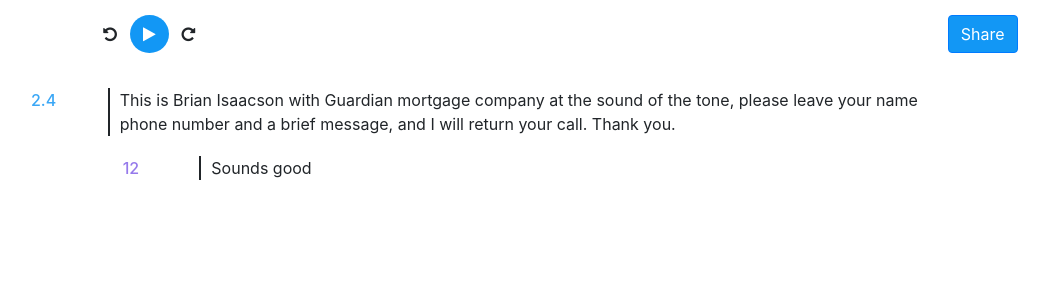
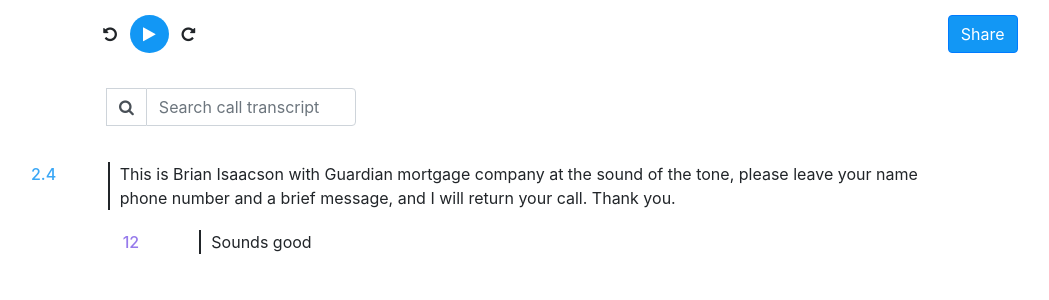
Before and after one commit to adewaskar/intel-conv, a React (Create React App) app: page / in a window 1280 px wide. Shown: the top 300 px of the page, without its empty margins (74-1123 px from the left). Built offline with nearby package versions, Linux system fonts and the light colour scheme.

Commit message:
added audio elements and hooked up with words

```diff
--- a/src/components/Header.js
+++ b/src/components/Header.js
@@ -1,12 +1,12 @@
 export const Header = ({player,setPlay})=>
 {
-    return <div class="header">
+    return <div className="header">
         <div className="row">
             <div className="col-md-4">
                 <div className="controls">
-                <button className="btn btn-icon"><i class="fa fa-undo" aria-hidden="true"></i></button>
-                    <button onClick={()=>setPlay(!player.play)} className="btn btn-pause play-pause"><i class={`fa fa-${player.play ?'pause':'play'}`} aria-hidden="true"></i></button>
-                <button className="btn btn-repeat"><i class="fa fa-repeat" aria-hidden="true"></i></button>
+                <button className="btn btn-icon"><i className="fa fa-undo" aria-hidden="true"></i></button>
+                    <button onClick={()=>setPlay(!player.play)} className="btn btn-pause play-pause"><i className={`fa fa-${player.play ?'pause':'play'}`} aria-hidden="true"></i></button>
+                <button className="btn btn-repeat"><i className="fa fa-repeat" aria-hidden="true"></i></button>
 
                 </div>
             </div>
--- a/src/components/Index.css
+++ b/src/components/Index.css
@@ -40,3 +40,21 @@
 .share button{
     background-color: #1297f5;
 }
+.word.active{
+    background-color:#bee1fb;
+    color:#000;
+}
+.search-box{
+    width: 250px;
+}
+
+.search-box .input-group-text{
+    background: transparent;
+    border-right: 0;
+    border-radius: 0;
+
+}
+
+.search-transcript{
+    margin-top: 20px;
+}
--- a/src/components/Main.js
+++ b/src/components/Main.js
@@ -1,11 +1,12 @@
 import { Header } from "./Header"
 import { DATA } from '../data/transcript';
-import { useState,useRef } from "react";
+import { useState,useRef,useEffect } from "react";
 import {Waveform} from './Waveform'
 import { Transcript } from "./Transcript";
 
-const AUDIO_URL = '../data/audio.wav';
-const audio = new Audio(AUDIO_URL);
+import AUDIO from '../data/audio.wav'
+// const audio = new Audio(AUDIO_URL);
+let audio = new Audio(AUDIO)
 
 export const Main = ({})=>
 {
@@ -15,18 +16,33 @@ export const Main = ({})=>
                 w.startTime=Number(w.startTime.replace('s',''))
                 w.endTime=Number(w.endTime.replace('s',''))
             })
-    })
-    let [data, setData] = useState(TRANSCRIPT);
-    let [player, setPlayer] = useState({
-        play:false,
-    })
+        })
+        let [data, setData] = useState(TRANSCRIPT);
+        let [searchText, setsearchText] = useState(null);
+        let [player, setPlayer] = useState({
+            play: false,
+            currentTime:null
+        })
+
+        useEffect(() => {
+            audio.addEventListener('timeupdate', (e) => {
+                console.log(e.target.currentTime,'e')
+                setPlayer({ ...player,currentTime: e.target.currentTime });
+            });
+        },[]);
+
+    audio.crossOrigin = 'anonymous';
     const audioEl = useRef(null)
-    console.log(audioEl,'audioEl')
-    return <div class="main">
-        <audio ref={audioEl} src={AUDIO_URL} style={{ display: 'none' }} />
+    return <div className="main">
         <div className="container-fluid">
             <Header player={player} setPlay={(play) => {
-                audioEl.current.play();
+                if (play)
+                {
+                 audio.play();
+                }
+                else {
+                    audio.pause();
+                }
                 setPlayer({
                     play:play
                 })
@@ -34,7 +50,13 @@ export const Main = ({})=>
         </div>
         <div className="container">
                 {/* <Waveform transcript={data} /> */}
-        <Transcript transcript={data}/>
+            <Transcript wordClick={(word) => {
+                audio.currentTime = word.startTime;
+                audio.play();
+                setPlayer({
+                    currentTime: word.startTime
+                })
+            }} currentTime={player.currentTime} transcript={data}/>
     </div>
     </div>
 }
--- a/src/components/Transcript.js
+++ b/src/components/Transcript.js
@@ -1,12 +1,24 @@
 import './Index.css'
 import { UserTranscript } from "./UserTranscript";
 
-export const Transcript = ({transcript})=>
+export const Transcript = ({transcript,currentTime,wordClick})=>
 {
-    return <div class="transcript">
+    return <div className="transcript">
+        <div className="row">
+            <div className="col-md-1"></div>
+            <div className="col-md-11">
+            <div className="search-transcript">
+            <div class="input-group mb-3 search-box">
+            <span class="input-group-text" id="basic-addon1"><span className="fa fa-search"></span> </span>
+            <input type="text" class="form-control" placeholder="Search call transcript" aria-label="Username" aria-describedby="basic-addon1" />
+            </div>
+
+        </div>
+            </div>
+       </div>
         {transcript.transcript_text.map((text, i) => {
             let index=i % 2 === 0?0:1;
-           return  <UserTranscript index={index} words={transcript.word_timings[index]} startTime={ transcript.word_timings[index][0].startTime}/>
+           return  <UserTranscript wordClick={wordClick} currentTime={currentTime} index={index} words={transcript.word_timings[index]} startTime={ transcript.word_timings[index][0].startTime}/>
         })}
 
     </div>
--- a/src/components/UserTranscript.js
+++ b/src/components/UserTranscript.js
@@ -2,14 +2,15 @@ import './Index.css'
 
 export const UserTranscript = ({words,startTime,index,wordClick,currentTime})=>
 {
-    return <div class={`user-transcript ind-${index}`}>
+    console.log(currentTime,words,'currentTime')
+    return <div className={`user-transcript ind-${index}`}>
         <div className="row">
-            {index===1?<div class="col-md-1"></div>:null}
+            {index===1?<div className="col-md-1"></div>:null}
             <div className="col-md-1">
-                <div class="time">{startTime}</div>
+                <div className="time">{startTime}</div>
             </div>
             <div className={`col-md-${index === 1 ? '10' : '9'} text`}>
-                {words.map(w => <span class={`${((currentTime>=w.startTime)&&(currentTime<=w.endTime))?'active':''}`} onClick={()=>wordClick(w)}>{w.word} </span>)}
+                {words.map(w => <span className={`${((currentTime>=w.startTime)&&(currentTime<w.endTime))?'active':''} word`} onClick={()=>wordClick(w)}>{w.word} </span>)}
             </div>
         </div>
     </div>
--- a/src/components/UserWave.js
+++ b/src/components/UserWave.js
@@ -3,7 +3,7 @@ import { Tile } from "./Tile";
 
 export const UserWave = ({transcript,total_time,index})=>
 {
-    return <div class="row">
+    return <div className="row">
         <div className="col-md-3">
             26% Andrew S.
       </div>
--- a/src/components/Waveform.js
+++ b/src/components/Waveform.js
@@ -4,7 +4,7 @@ export const Waveform = ({transcript})=>
 {
     const D = JSON.parse(JSON.stringify(transcript));
     const total_time = D.word_timings.pop().pop().endTime;
-    return <div class="waveform">
+    return <div className="waveform">
         <div className="row">
             <div className="col-md-3">
                 <span>0:28/{total_time}</span>
```
